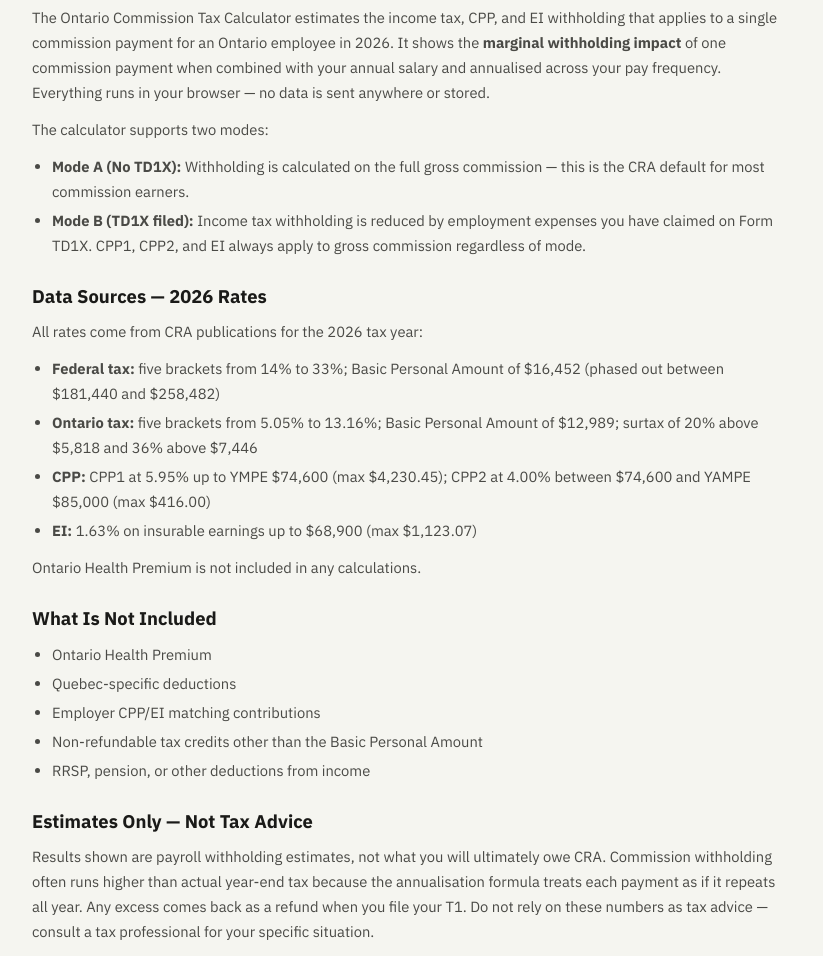
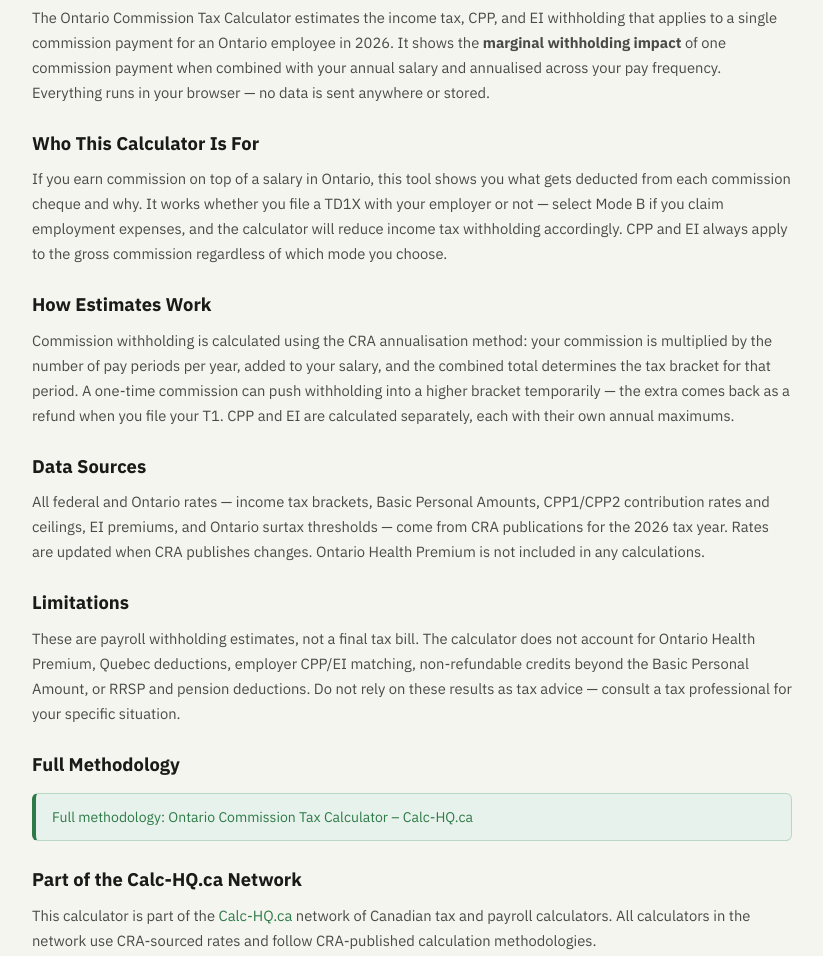
Before and after one commit to gd5djs8d2z-collab/ontariocommissiontaxcalc, a plain HTML site: page about.html in a window 1280 px wide. Shown: the part 253-1209 px from the top of the page, without its empty margins (228-1051 px from the left). Drawn offline with Linux system fonts and the light colour scheme.

Commit message:
Refine about page content architecture

```diff
--- a/about.html
+++ b/about.html
@@ -54,33 +54,18 @@
 
     <h2>What This Calculator Does</h2>
     <p>The Ontario Commission Tax Calculator estimates the income tax, CPP, and EI withholding that applies to a single commission payment for an Ontario employee in 2026. It shows the <strong>marginal withholding impact</strong> of one commission payment when combined with your annual salary and annualised across your pay frequency. Everything runs in your browser — no data is sent anywhere or stored.</p>
-    <p>The calculator supports two modes:</p>
-    <ul>
-      <li><strong>Mode A (No TD1X):</strong> Withholding is calculated on the full gross commission — this is the CRA default for most commission earners.</li>
-      <li><strong>Mode B (TD1X filed):</strong> Income tax withholding is reduced by employment expenses you have claimed on Form TD1X. CPP1, CPP2, and EI always apply to gross commission regardless of mode.</li>
-    </ul>
 
-    <h2>Data Sources — 2026 Rates</h2>
-    <p>All rates come from CRA publications for the 2026 tax year:</p>
-    <ul>
-      <li><strong>Federal tax:</strong> five brackets from 14% to 33%; Basic Personal Amount of $16,452 (phased out between $181,440 and $258,482)</li>
-      <li><strong>Ontario tax:</strong> five brackets from 5.05% to 13.16%; Basic Personal Amount of $12,989; surtax of 20% above $5,818 and 36% above $7,446</li>
-      <li><strong>CPP:</strong> CPP1 at 5.95% up to YMPE $74,600 (max $4,230.45); CPP2 at 4.00% between $74,600 and YAMPE $85,000 (max $416.00)</li>
-      <li><strong>EI:</strong> 1.63% on insurable earnings up to $68,900 (max $1,123.07)</li>
-    </ul>
-    <p>Ontario Health Premium is not included in any calculations.</p>
+    <h2>Who This Calculator Is For</h2>
+    <p>If you earn commission on top of a salary in Ontario, this tool shows you what gets deducted from each commission cheque and why. It works whether you file a TD1X with your employer or not — select Mode B if you claim employment expenses, and the calculator will reduce income tax withholding accordingly. CPP and EI always apply to the gross commission regardless of which mode you choose.</p>
 
-    <h2>What Is Not Included</h2>
-    <ul>
-      <li>Ontario Health Premium</li>
-      <li>Quebec-specific deductions</li>
-      <li>Employer CPP/EI matching contributions</li>
-      <li>Non-refundable tax credits other than the Basic Personal Amount</li>
-      <li>RRSP, pension, or other deductions from income</li>
-    </ul>
+    <h2>How Estimates Work</h2>
+    <p>Commission withholding is calculated using the CRA annualisation method: your commission is multiplied by the number of pay periods per year, added to your salary, and the combined total determines the tax bracket for that period. A one-time commission can push withholding into a higher bracket temporarily — the extra comes back as a refund when you file your T1. CPP and EI are calculated separately, each with their own annual maximums.</p>
 
-    <h2>Estimates Only — Not Tax Advice</h2>
-    <p>Results shown are payroll withholding estimates, not what you will ultimately owe CRA. Commission withholding often runs higher than actual year-end tax because the annualisation formula treats each payment as if it repeats all year. Any excess comes back as a refund when you file your T1. Do not rely on these numbers as tax advice — consult a tax professional for your specific situation.</p>
+    <h2>Data Sources</h2>
+    <p>All federal and Ontario rates — income tax brackets, Basic Personal Amounts, CPP1/CPP2 contribution rates and ceilings, EI premiums, and Ontario surtax thresholds — come from CRA publications for the 2026 tax year. Rates are updated when CRA publishes changes. Ontario Health Premium is not included in any calculations.</p>
+
+    <h2>Limitations</h2>
+    <p>These are payroll withholding estimates, not a final tax bill. The calculator does not account for Ontario Health Premium, Quebec deductions, employer CPP/EI matching, non-refundable credits beyond the Basic Personal Amount, or RRSP and pension deductions. Do not rely on these results as tax advice — consult a tax professional for your specific situation.</p>
 
     <h2>Full Methodology</h2>
     <div class="info-box">
```
